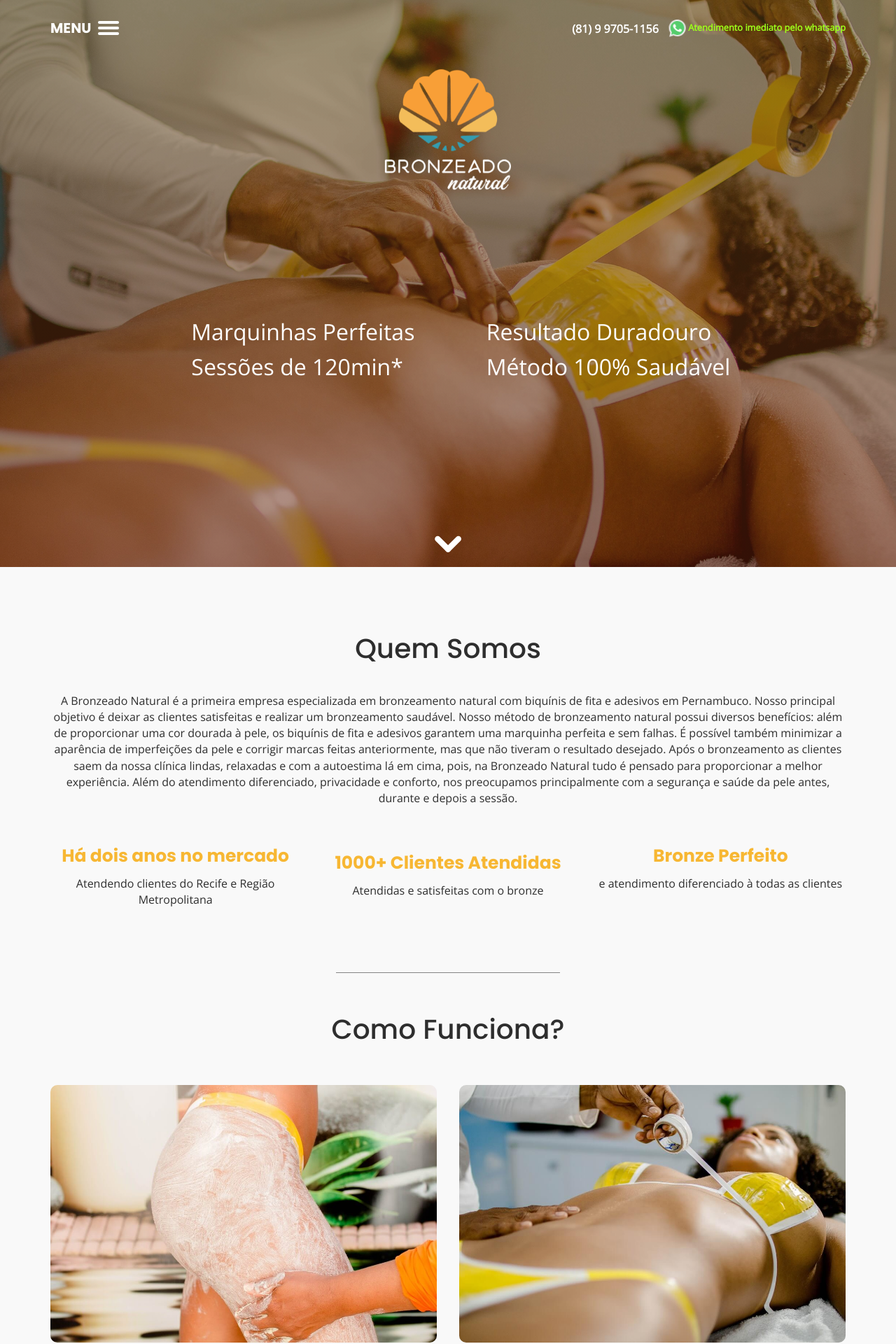
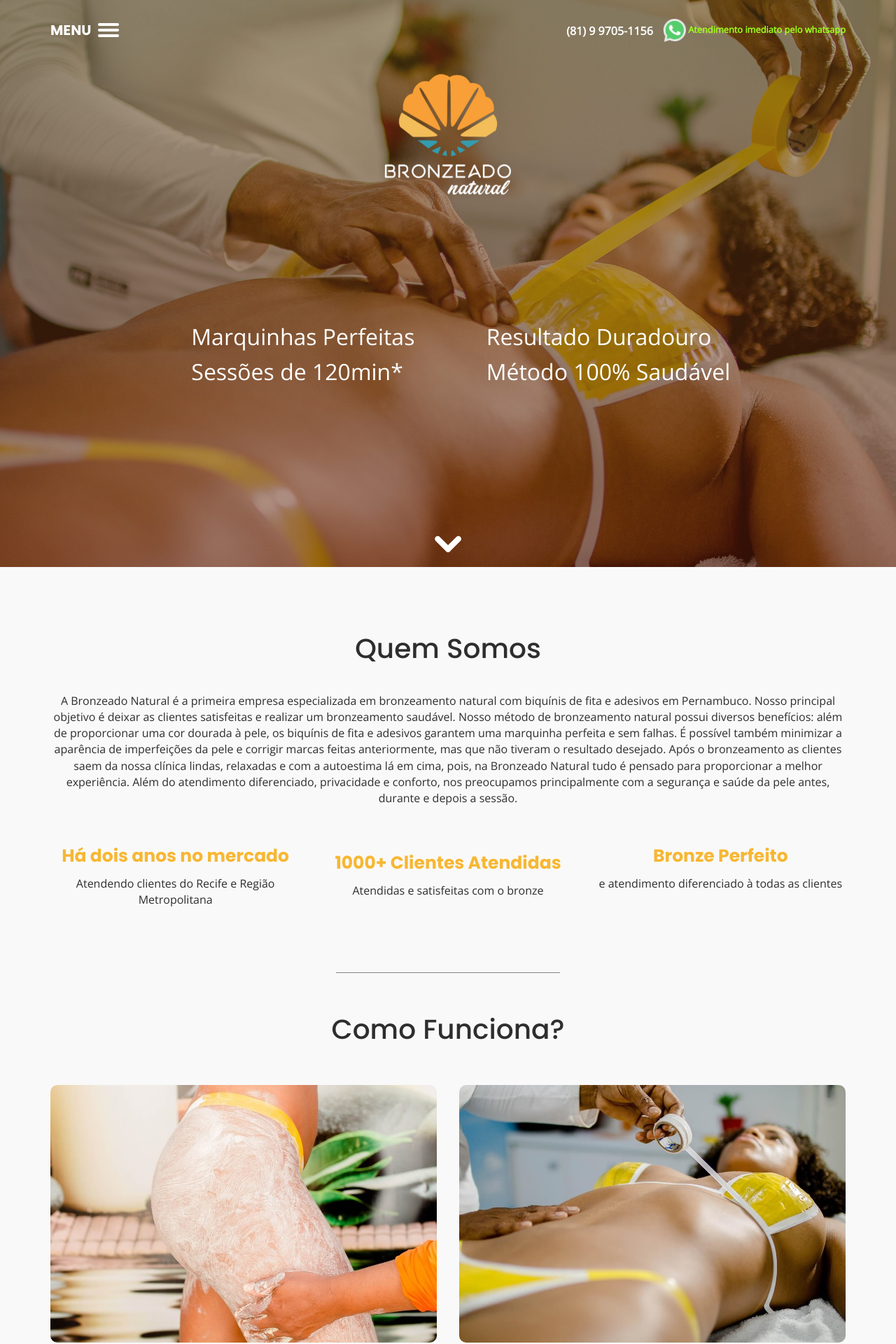
Before and after one commit to betodasilva/bronzeadonatural, a Jekyll site: the page built from index.md, in a window 1280 px wide. Shown: the top 1920 px of the page at 70% size. Built offline with Jekyll 4.4.1, drawn with Linux system fonts in a browser that asks for light colours; nearby versions of some CDN libraries.

Commit message:
Increases whatsapp icon size mob and desk

```diff
--- a/_sass/main.scss
+++ b/_sass/main.scss
@@ -246,7 +246,7 @@ img {
 			// position: relative;
 			// top: 22px;
 			.text {display: none;}
-			.icon-whatsapp { width: 16px; height: 16px; margin: -2px 0 0 2px;}
+			.icon-whatsapp { margin: -2px 0 0 2px;}
 		}
 	}
 }
@@ -256,17 +256,22 @@ img {
 	width: 24px;
 	height: 24px;
 	vertical-align: middle;
+	&.icon-whatsapp {
+		background: url('/assets/images/whatsapp.svg') no-repeat;
+		background-size: cover;
+		margin-left: 10px;
+		@media (min-width: 768px) {
+			width: 32px;
+			height: 32px;
+
+		}
+
+	}
 }
 
-.icon-whatsapp {
-	background: url('/assets/images/whatsapp.svg') no-repeat;
-	background-size: cover;
-	width: 18px;
-	height: 18px;
-	margin-left: 10px;
-	vertical-align: text-bottom;
 
-}
+
+
 
 .whatsapp-text {
 	display: inline-block;
```
